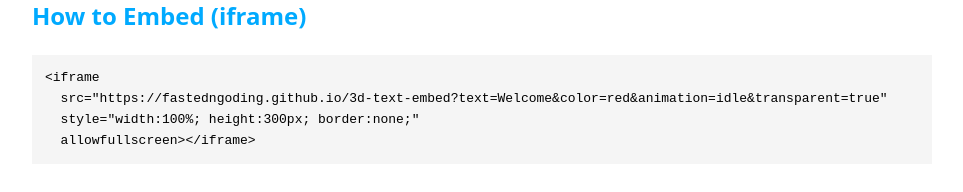
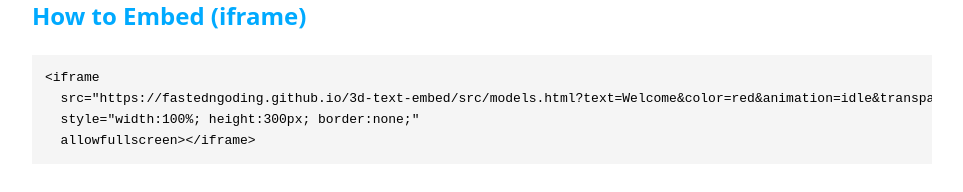
Before and after one commit to FastedNgoding/3d-text-embed, a plain HTML site: page index.html in a window 1280 px wide. Shown: the part 658-850 px from the top of the page, without its empty margins (158-1121 px from the left). Drawn offline with Linux system fonts and the light colour scheme.

Commit message:
Update index.html

```diff
--- a/index.html
+++ b/index.html
@@ -46,7 +46,7 @@
 
   <h2>How to Embed (iframe)</h2>
   <pre><code>&lt;iframe
-  src="https://fastedngoding.github.io/3d-text-embed?text=Welcome&amp;color=red&amp;animation=idle&amp;transparent=true"
+  src="https://fastedngoding.github.io/3d-text-embed/src/models.html?text=Welcome&amp;color=red&amp;animation=idle&amp;transparent=true"
   style="width:100%; height:300px; border:none;"
   allowfullscreen&gt;&lt;/iframe&gt;
 </code></pre>
@@ -91,7 +91,7 @@
 
   <h2>Contoh Embed (iframe)</h2>
   <pre><code>&lt;iframe
-  src="https://fastedngoding.github.io/3d-text-embed?text=Selamat+Datang&amp;color=11eee7&amp;animation=rotate"
+  src="https://fastedngoding.github.io/3d-text-embed/src/models.html?text=Selamat+Datang&amp;color=11eee7&amp;animation=rotate"
   style="width:100%; height:300px; border:none;"
   allowfullscreen&gt;&lt;/iframe&gt;
 </code></pre>
```
